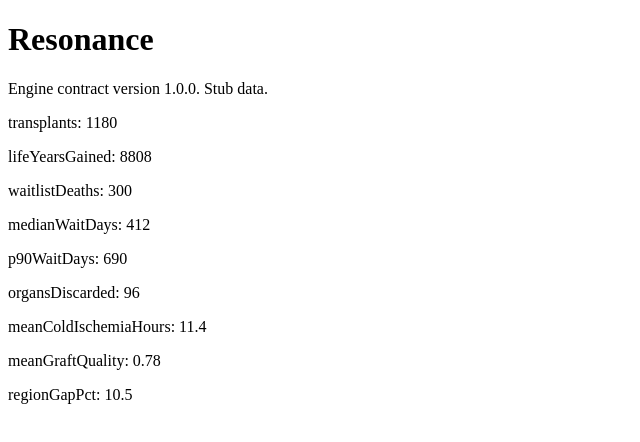
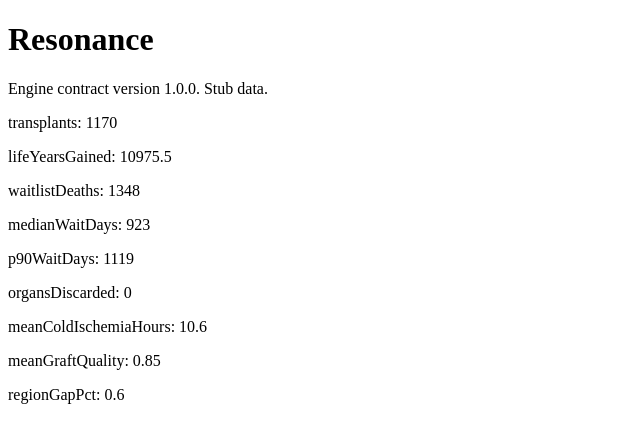
Before and after one commit to K-RANGARAJAN/Allocate, a React (Vite) app: page / in a window 1280 px wide. Shown: the top 442 px of the page, without its empty margins (0-640 px from the left). Built offline with nearby package versions, Linux system fonts and the light colour scheme.

Commit message:
Wired real simulation into the public API

```diff
--- a/src/engine/index.ts
+++ b/src/engine/index.ts
@@ -5,10 +5,12 @@
 // that the interface can be built against the real API from commit one. Stubs are
 // replaced with real logic progressively. Each stub body opens with a // STUB line.
 
+import { CONTRACT_VERSION } from "../contract/types";
 import type { Outcome, ParetoPoint, PolicyConfig, SensitivityRow } from "../contract/types";
+import { buildBreakdowns, buildMetrics } from "./metrics";
 import { buildStubPareto } from "./pareto";
 import { buildStubSensitivity } from "./sensitivity";
-import { buildStubOutcome } from "./simulate";
+import { simulate } from "./simulate";
 
 export function defaultConfig(): PolicyConfig {
   // STUB
@@ -66,8 +68,24 @@ export function presets(): Record<string, PolicyConfig> {
 }
 
 export function runSimulation(config: PolicyConfig): Outcome {
-  // STUB
-  return buildStubOutcome(config);
+  const startedAt = Date.now();
+  const log = simulate(config);
+  const metrics = buildMetrics(log);
+  const breakdowns = buildBreakdowns(log);
+
+  return {
+    contractVersion: CONTRACT_VERSION,
+    config,
+    metrics,
+    breakdowns,
+    timeline: log.timeline,
+    meta: {
+      // The one documented exception to byte-identical determinism.
+      runtimeMs: Date.now() - startedAt,
+      organsArrived: log.organsArrived,
+      allocationDecisions: log.allocationDecisions
+    }
+  };
 }
 
 export function runSensitivity(config: PolicyConfig): SensitivityRow[] {
--- a/src/engine/metrics.ts
+++ b/src/engine/metrics.ts
@@ -1,8 +1,6 @@
 // Aggregation over the raw event log. Nothing here simulates anything, and
 // nothing in the simulation aggregates, so conservation stays checkable.
-//
-// The buildStub* functions below are the old dummy path, still used by the
-// public API until the last commit of task 003.
+
 
 import type {
   AgeBandRow,
@@ -11,7 +9,6 @@ import type {
   HospitalType,
   HospitalTypeRow,
   Metrics,
-  PolicyConfig,
   ZoneId,
   ZoneRow
 } from "../contract/types";
@@ -22,9 +19,6 @@ import {
   type SimulationLog
 } from "./model";
 
-export const STUB_TRANSPLANTS = 1180;
-export const STUB_ORGANS_DISCARDED = 96;
-
 export function round1(value: number): number {
   return Math.round(value * 10) / 10;
 }
@@ -34,43 +28,6 @@ export function ratePct(transplanted: number, listed: number): number {
     return 0;
   }
   return round1((transplanted / listed) * 100);
-}
-
-export function buildStubBreakdowns(): Breakdowns {
-  const ageRaw = [
-    { band: "18-34", listed: 520, transplanted: 268 },
-    { band: "35-49", listed: 940, transplanted: 430 },
-    { band: "50-64", listed: 810, transplanted: 372 },
-    { band: "65+", listed: 330, transplanted: 110 }
-  ];
-  const byAgeBand: AgeBandRow[] = ageRaw.map((row) => {
-    return { ...row, ratePct: ratePct(row.transplanted, row.listed) };
-  });
-
-  const zoneRaw: Array<{ zone: ZoneId; listed: number; transplanted: number }> = [
-    { zone: "north", listed: 1150, transplanted: 560 },
-    { zone: "south", listed: 880, transplanted: 402 },
-    { zone: "west", listed: 570, transplanted: 218 }
-  ];
-  const byZone: ZoneRow[] = zoneRaw.map((row) => {
-    return { ...row, ratePct: ratePct(row.transplanted, row.listed) };
-  });
-
-  const hospitalRaw: Array<{ hospitalType: HospitalType; listed: number; transplanted: number }> = [
-    { hospitalType: "government", listed: 1560, transplanted: 638 },
-    { hospitalType: "private", listed: 1040, transplanted: 542 }
-  ];
-  const byHospitalType: HospitalTypeRow[] = hospitalRaw.map((row) => {
-    return { ...row, ratePct: ratePct(row.transplanted, row.listed) };
-  });
-
-  const discardReasons: DiscardRow[] = [
-    { reason: "Cold ischaemia limit exceeded", count: 41 },
-    { reason: "No compatible recipient found", count: 34 },
-    { reason: "Organ quality below threshold", count: 21 }
-  ];
-
-  return { byAgeBand, byZone, byHospitalType, discardReasons };
 }
 
 export function widestZoneGapPct(rows: ZoneRow[]): number {
@@ -88,37 +45,6 @@ export function widestZoneGapPct(rows: ZoneRow[]): number {
     }
   }
   return round1(best - worst);
-}
-
-function clamp01(value: number): number {
-  if (value < 0) {
-    return 0;
-  }
-  if (value > 1) {
-    return 1;
-  }
-  return value;
-}
-
-export function buildStubMetrics(config: PolicyConfig, breakdowns: Breakdowns): Metrics {
-  // Two metrics lean on the urgency weight so the interface can see a slider bite.
-  // Leaning hard on urgency saves people from dying on the list, and buys fewer
-  // life-years, because the sickest recipients are not the longest-lived ones.
-  const urgencyLean = clamp01(config.weights.urgency);
-  const waitlistDeaths = Math.round(340 - 120 * urgencyLean);
-  const lifeYearsGained = round1(9600 - 2400 * urgencyLean);
-
-  return {
-    transplants: STUB_TRANSPLANTS,
-    lifeYearsGained,
-    waitlistDeaths,
-    medianWaitDays: 412,
-    p90WaitDays: 690,
-    organsDiscarded: STUB_ORGANS_DISCARDED,
-    meanColdIschemiaHours: 11.4,
-    meanGraftQuality: 0.78,
-    regionGapPct: widestZoneGapPct(breakdowns.byZone)
-  };
 }
 
 export function round2(value: number): number {
--- a/src/engine/simulate.ts
+++ b/src/engine/simulate.ts
@@ -1,11 +1,8 @@
 // The day-by-day allocation loop. Produces a raw event log and nothing else —
 // metrics.ts does all the aggregating, so conservation stays checkable.
-//
-// buildStubOutcome below is the old dummy path. It is still what the public API
-// returns until the last commit of task 003.
 
-import { CONTRACT_VERSION } from "../contract/types";
-import type { Outcome, PolicyConfig, TimelinePoint } from "../contract/types";
+
+import type { PolicyConfig, TimelinePoint } from "../contract/types";
 import { isEligible, transportHours } from "./compatibility";
 import {
   actualLifeYearsGained,
@@ -30,56 +27,6 @@ import { generateOrganArrivals } from "./organs";
 import { selectRecipient } from "./policies/score";
 import { generateInitialWaitlist, generateNewListings } from "./population";
 import { createRng } from "./rng";
-import {
-  STUB_ORGANS_DISCARDED,
-  STUB_TRANSPLANTS,
-  buildStubBreakdowns,
-  buildStubMetrics
-} from "./metrics";
-
-const TIMELINE_POINTS = 24;
-
-export function buildStubTimeline(
-  config: PolicyConfig,
-  transplants: number,
-  deaths: number
-): TimelinePoint[] {
-  const points: TimelinePoint[] = [];
-  for (let i = 1; i <= TIMELINE_POINTS; i++) {
-    const share = i / TIMELINE_POINTS;
-    const day = Math.round(config.sim.durationDays * share);
-    const cumulativeTransplants = Math.round(transplants * share);
-    const cumulativeDeaths = Math.round(deaths * share);
-    const listedSoFar = Math.round(config.sim.newListingsPerDay * day);
-    const arrivals = config.sim.initialWaitlistSize + listedSoFar;
-    const departures = cumulativeTransplants + cumulativeDeaths;
-    let waitlistSize = arrivals - departures;
-    if (waitlistSize < 0) {
-      waitlistSize = 0;
-    }
-    points.push({ day, waitlistSize, cumulativeTransplants, cumulativeDeaths });
-  }
-  return points;
-}
-
-export function buildStubOutcome(config: PolicyConfig): Outcome {
-  const breakdowns = buildStubBreakdowns();
-  const metrics = buildStubMetrics(config, breakdowns);
-  const timeline = buildStubTimeline(config, metrics.transplants, metrics.waitlistDeaths);
-
-  return {
-    contractVersion: CONTRACT_VERSION,
-    config,
-    metrics,
-    breakdowns,
-    timeline,
-    meta: {
-      runtimeMs: 12,
-      organsArrived: STUB_TRANSPLANTS + STUB_ORGANS_DISCARDED,
-      allocationDecisions: 9800
-    }
-  };
-}
 
 const TIMELINE_INTERVAL_DAYS = 30;
 
```
Also changed, not shown: 1 other file (tests, documents, lock files or other folders).
